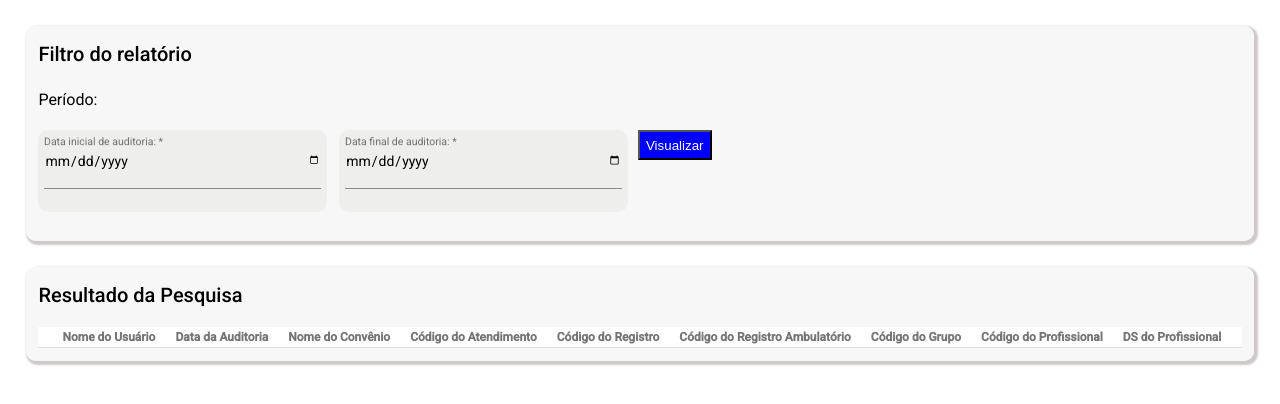
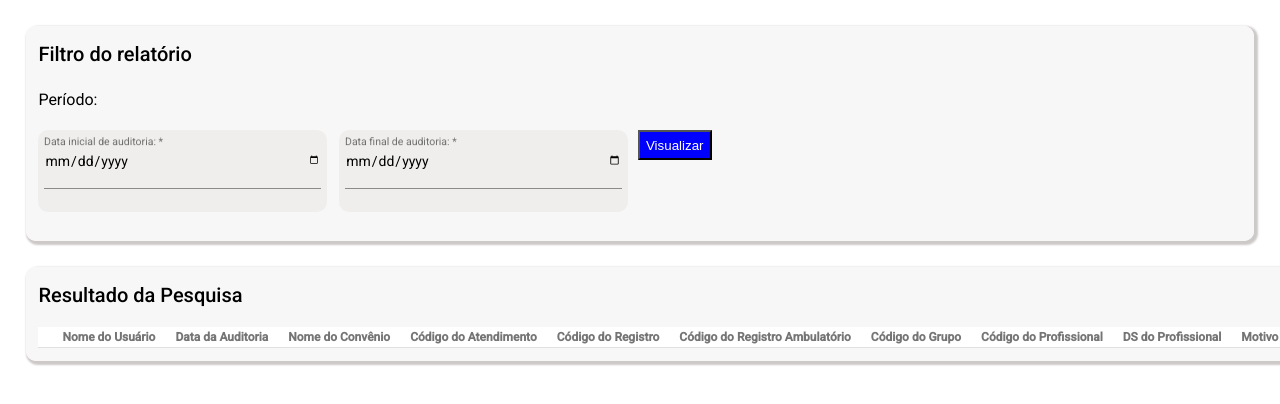
Before and after one commit to igorhmv/igorprojetos3, an Angular app: page / in a window 1280 px wide. Shown: the top 404 px of the page. Built offline with nearby package versions, Linux system fonts and the light colour scheme.

Commit message:
responsividade

```diff
--- a/src/app/home/home.component.css
+++ b/src/app/home/home.component.css
@@ -1,3 +1,13 @@
+
+.tela{
+  width: 100%;
+  overflow-x: scroll;
+
+  height: 100%;
+  overflow-y: scroll;
+
+}
+
 
 .formulario{
   display: flex;
@@ -14,13 +24,38 @@
 }
 
 .resultadoPesquisa {
+
   background-color: rgba(248, 247, 247, 0.973);
   border-radius: 10px;
   margin: 2%;
   padding: 1%;
   box-shadow: 2px 2px 2px 2px rgb(206, 201, 201);
+  display: block;
+
+ width:fit-content;
+}
+
+.resultadoPesquisa mat-table{
+  display: block;
+
 
 }
+
+.resultadoPesquisa mat-table ng-container {
+  display: block
+}
+
+.resultadoPesquisa mat-table ng-container th,
+.resultadoPesquisa mat-table ng-container td{
+  display: block;
+
+  width: 100%;
+
+
+}
+
+
+
 
 .tituloRelatorio {
     background-color: blue;
--- a/src/app/home/home.component.html
+++ b/src/app/home/home.component.html
@@ -1,4 +1,4 @@
-
+<div class="tela">
 
 <div class="filtro">
     <h2>Filtro do relatório</h2>
@@ -162,3 +162,6 @@
 
 
 </div>
+
+
+</div>
```
